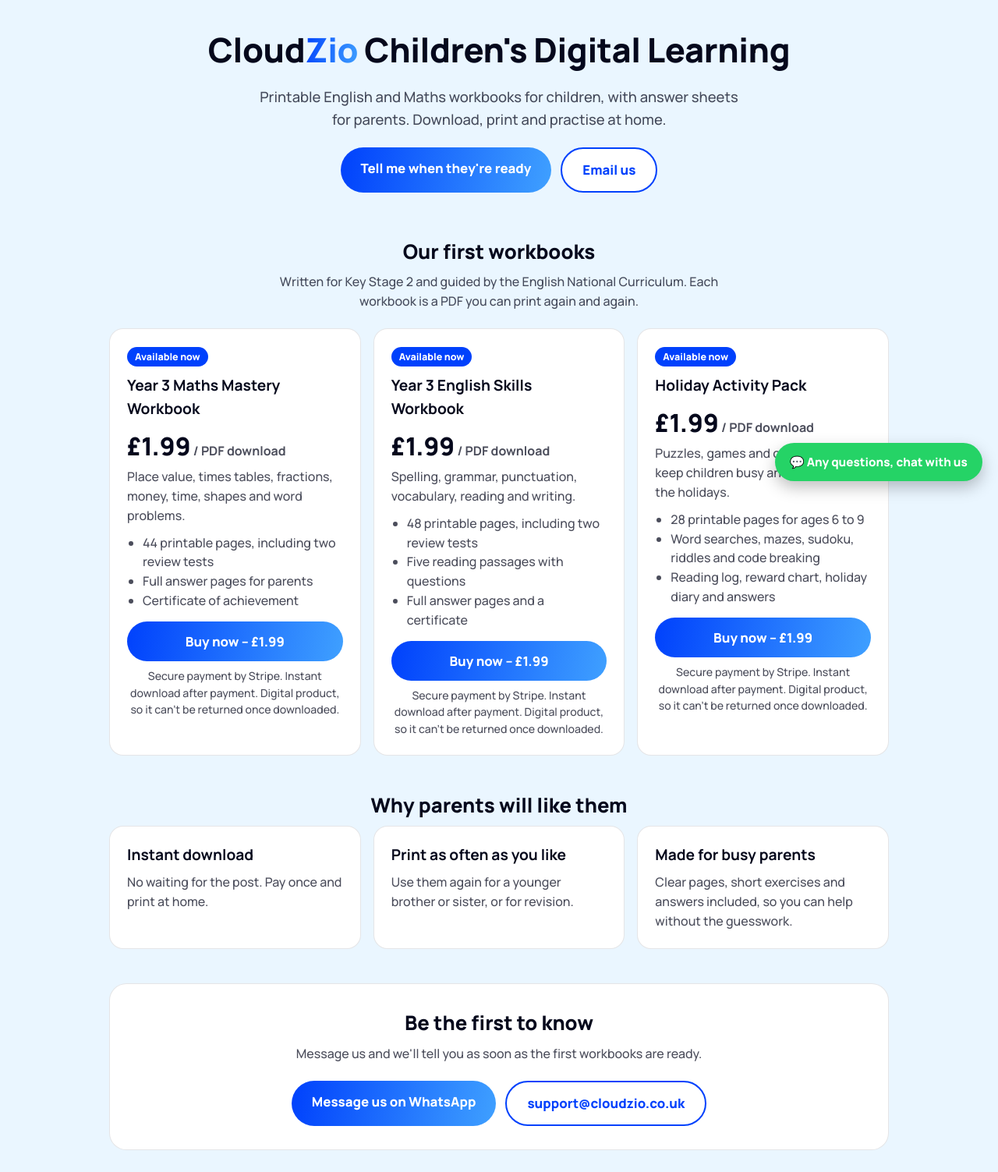
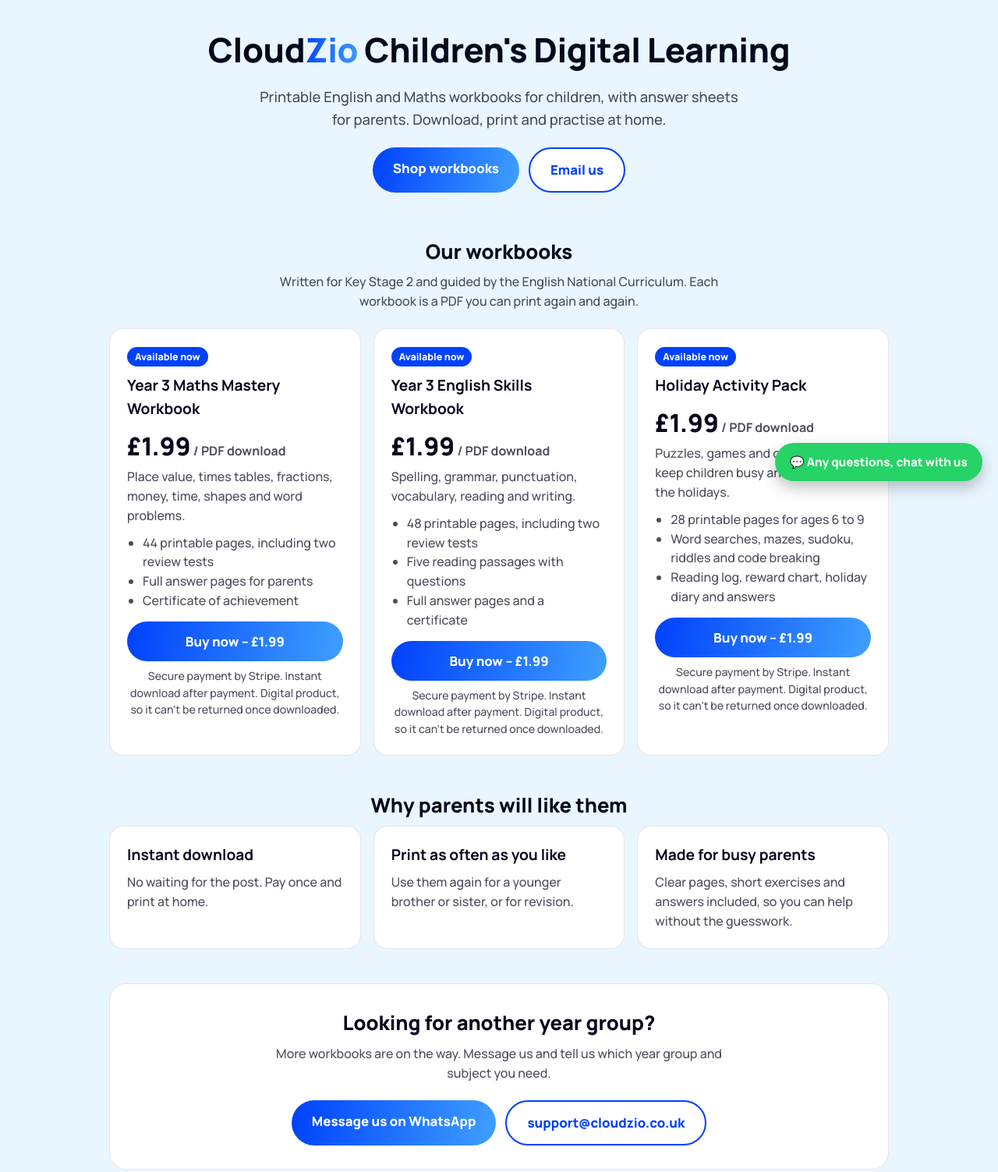
Before and after one commit to kapur05-max/cloudeats, a plain HTML site: page learn/index.html in a window 1280 px wide. Shown: the part 163-1666 px from the top of the page at 78% size. Drawn offline with Linux system fonts and the light colour scheme.

Commit message:
Learn page: remove coming-soon wording now workbooks are live
Co-Authored-By: Claude Sonnet 5.5 <noreply@anthropic.com>
Claude-Session: https://claude.ai/code/session_01JD7g74HBnXdd28BLuHWgXc

```diff
--- a/learn/index.html
+++ b/learn/index.html
@@ -11,11 +11,11 @@
 <meta charset="utf-8">
 <meta name="viewport" content="width=device-width, initial-scale=1, viewport-fit=cover">
 <title>CloudZio Children's Digital Learning | Printable English & Maths Workbooks</title>
-<meta name="description" content="Printable English and Maths workbooks for children, with answer sheets for parents. Download, print and practise at home. Coming soon from CloudZio.">
+<meta name="description" content="Printable English and Maths workbooks for children, with answer sheets for parents. Download, print and practise at home. Instant download from CloudZio.">
 <meta property="og:type" content="website">
 <meta property="og:url" content="https://www.cloudzio.co.uk/learn/">
 <meta property="og:title" content="CloudZio Children's Digital Learning | Printable English & Maths Workbooks">
-<meta property="og:description" content="Printable English and Maths workbooks for children, with answer sheets for parents. Download, print and practise at home. Coming soon from CloudZio.">
+<meta property="og:description" content="Printable English and Maths workbooks for children, with answer sheets for parents. Download, print and practise at home. Instant download from CloudZio.">
 <link rel="canonical" href="https://www.cloudzio.co.uk/learn/">
 <link rel="preconnect" href="https://fonts.googleapis.com">
 <link rel="preconnect" href="https://fonts.gstatic.com" crossorigin>
@@ -84,12 +84,12 @@
   <h1><span class="cz-cloud">Cloud</span><span class="cz-zio">Zio</span> Children's Digital Learning</h1>
   <p>Printable English and Maths workbooks for children, with answer sheets for parents. Download, print and practise at home.</p>
   <div class="btns">
-    <a class="btn" href="https://wa.me/447561228288?text=Hi%2C%20please%20let%20me%20know%20when%20the%20CloudZio%20learning%20workbooks%20are%20ready" target="_blank" rel="noopener">Tell me when they're ready</a>
+    <a class="btn" href="#workbooks">Shop workbooks</a>
     <a class="btn ghost" href="mailto:support@cloudzio.co.uk?subject=Learning%20workbooks">Email us</a>
   </div>
 </section>
 
-<h2>Our first workbooks</h2>
+<h2 id="workbooks">Our workbooks</h2>
 <p class="lead">Written for Key Stage 2 and guided by the English National Curriculum. Each workbook is a PDF you can print again and again.</p>
 <div class="grid">
   <div class="card"><span class="tag">Available now</span><h3>Year 3 Maths Mastery Workbook</h3>
@@ -123,10 +123,10 @@
 </div>
 
 <div class="cta">
-  <h2>Be the first to know</h2>
-  <p class="lead">Message us and we'll tell you as soon as the first workbooks are ready.</p>
+  <h2>Looking for another year group?</h2>
+  <p class="lead">More workbooks are on the way. Message us and tell us which year group and subject you need.</p>
   <div class="btns">
-    <a class="btn" href="https://wa.me/447561228288?text=Hi%2C%20please%20let%20me%20know%20when%20the%20CloudZio%20learning%20workbooks%20are%20ready" target="_blank" rel="noopener">Message us on WhatsApp</a>
+    <a class="btn" href="https://wa.me/447561228288?text=Hi%2C%20I%27m%20looking%20for%20a%20CloudZio%20workbook%20for%20year%20group%3A" target="_blank" rel="noopener">Message us on WhatsApp</a>
     <a class="btn ghost" href="mailto:support@cloudzio.co.uk?subject=Learning%20workbooks">support@cloudzio.co.uk</a>
   </div>
 </div>
```
